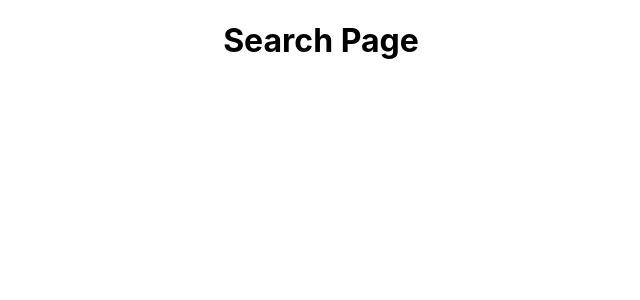
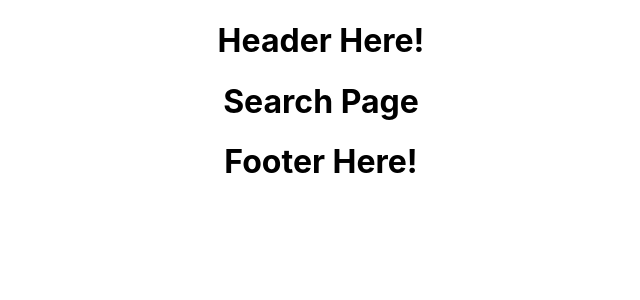
Before and after one commit to jsoomie/bookSearcher, a React (Create React App) app in the folder client/: page / in a window 1280 px wide. Shown: the top 300 px of the page, without its empty margins (319-959 px from the left). Built offline with nearby package versions, Linux system fonts and the light colour scheme.

Commit message:
radded route paths to header and footer

```diff
--- a/client/src/App.js
+++ b/client/src/App.js
@@ -1,12 +1,13 @@
 import "./App.css";
 import { Search, Saved, Error } from "./pages";
+import { Header, Footer } from "./components";
 import { BrowserRouter as Router, Route, Switch } from "react-router-dom";
 
 function App() {
   return (
     <div className="App">
       <Router>
-        {/* Header here */}
+        <Header />
         <Switch>
           <Route exact path="/">
             <Search />
@@ -18,7 +19,7 @@ function App() {
             <Error />
           </Route>
         </Switch>
-        {/* Footer here */}
+        <Footer />
       </Router>
     </div>
   );
--- /dev/null
+++ b/client/src/components/Footer/Footer.js
@@ -0,0 +1,11 @@
+import { Fragment } from "react";
+
+export const Footer = () => {
+  return (
+    <Fragment>
+      <h1>Footer Here!</h1>
+    </Fragment>
+  );
+};
+
+export default Footer;
--- /dev/null
+++ b/client/src/components/Header/Header.js
@@ -0,0 +1,11 @@
+import { Fragment } from "react";
+
+export const Header = () => {
+  return (
+    <Fragment>
+      <h1>Header Here!</h1>
+    </Fragment>
+  );
+};
+
+export default Header;
```
Also changed, not shown: client/src/components/index.js (+7 -0 lines).
